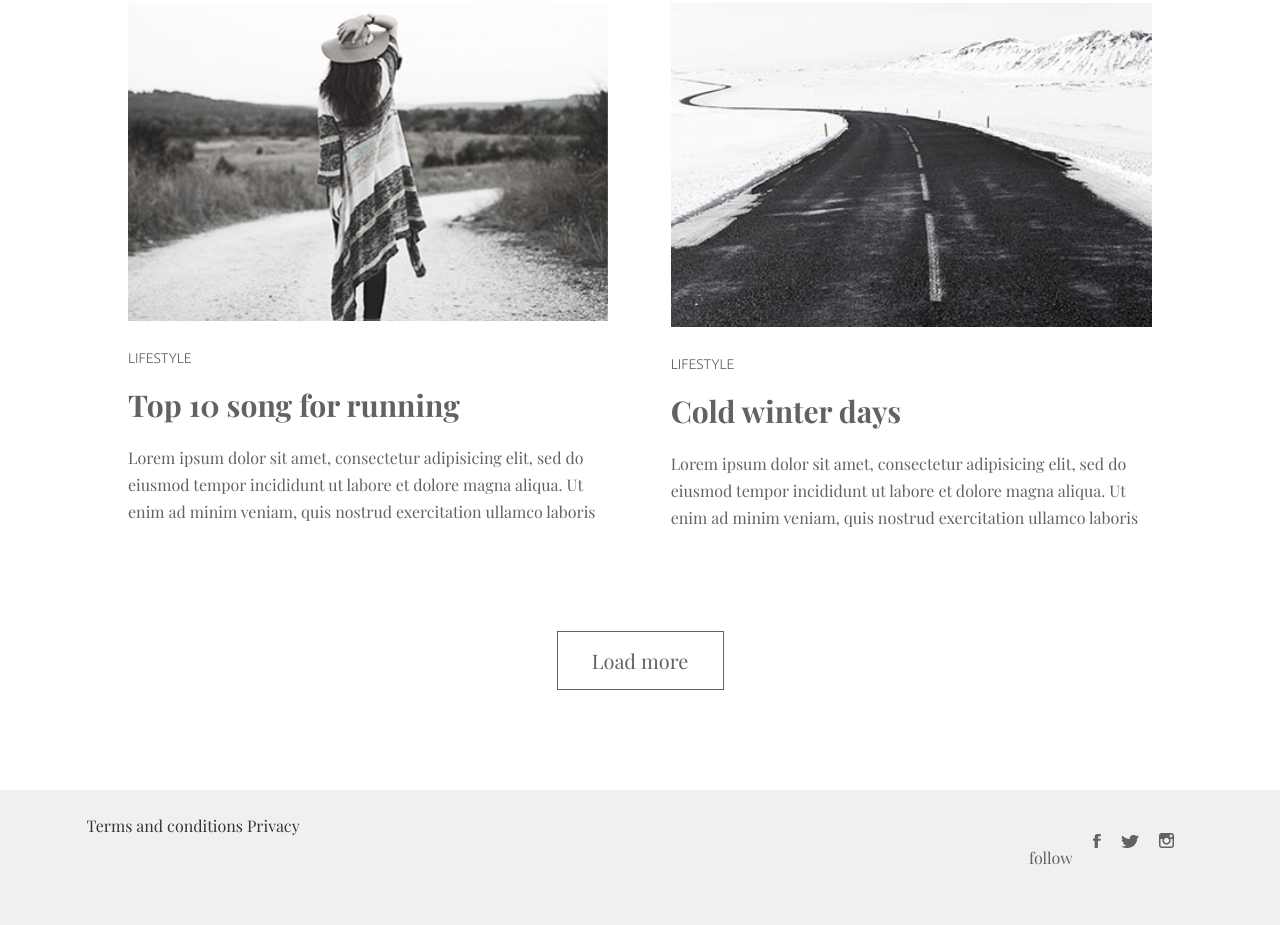
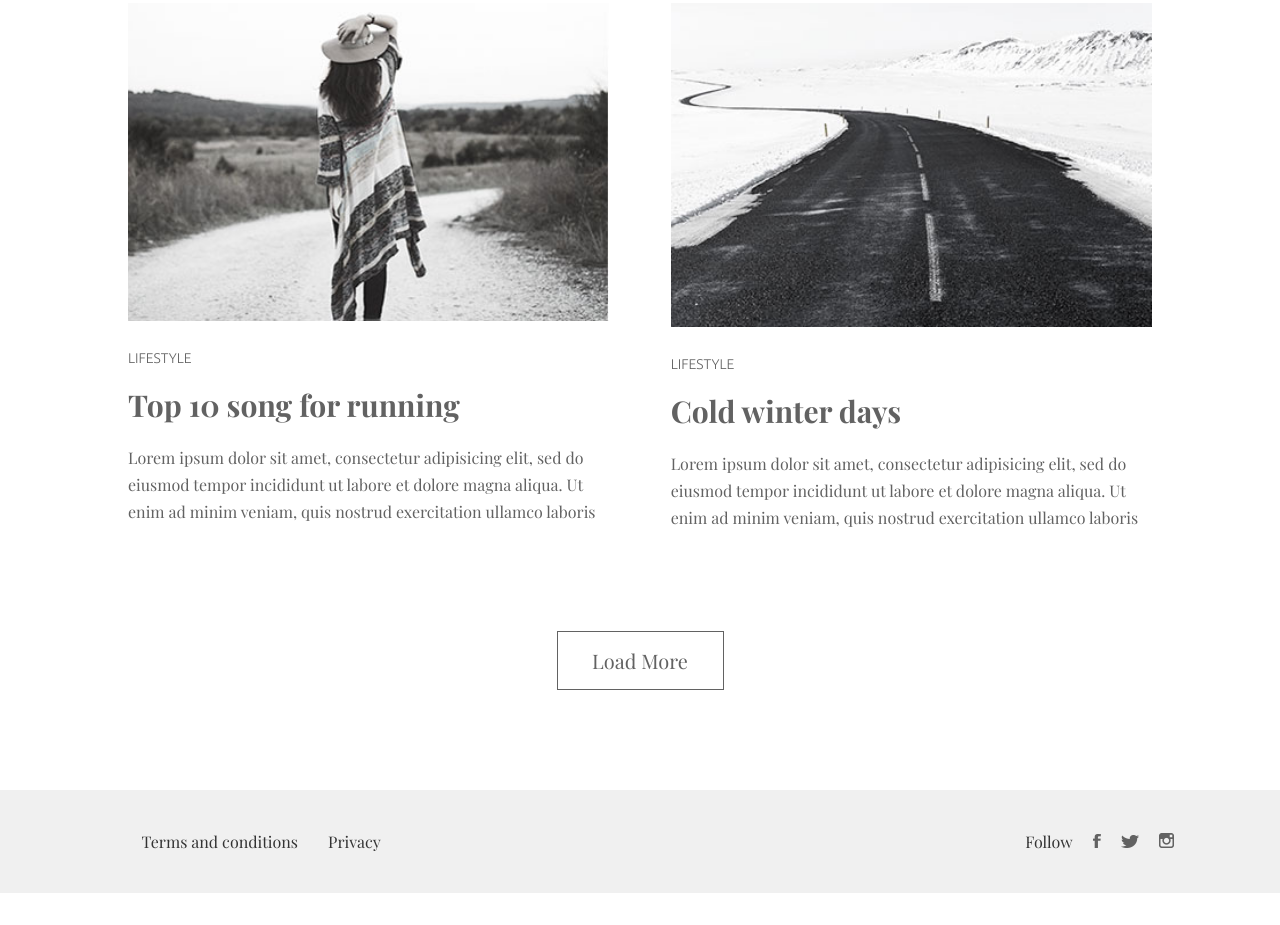
Before and after one commit to mdalamin006/minimo2, a plain HTML site: page index.html in a window 1280 px wide. Shown: the part 2870-3795 px from the top of the page. After the commit the page ends 3763 px from the top, so only its background shows below. Drawn offline with nearby package versions, Linux system fonts and the light colour scheme; a web font is replaced by a local one.

Commit message:
Update index.html

```diff
--- a/index.html
+++ b/index.html
@@ -1,4 +1,3 @@
-
 <!DOCTYPE html>
 <html lang="en">
 <head>
@@ -125,7 +124,8 @@
                             <h2 class="g_head g_h1">Top 10 song for running</h2>
                             <p class="g_para g_p">Lorem ipsum dolor sit amet, consectetur adipisicing elit, sed do eiusmod tempor incididunt ut labore et dolore magna aliqua. Ut enim ad minim veniam, quis nostrud exercitation ullamco laboris</p>
                         </div>
-                        <!--Single End-->        <!--Single Start-->
+                        <!--Single End-->
+                             <!--Single Start-->
                     <div class="l_s pt_1">
                     <div class="l_img">
                         <img src="images/last2.jpg" alt="minimo">
@@ -137,32 +137,32 @@
                 <!--Single End-->
             </div>
         </div>
+           <!--Load-->
+           <div class="load">
+            <button type="button">Load More</button>
+            </div>
+        <!--Load-->
     </section>
     <!--Last end-->
-    <!--load-->
-    <section class="load">
-        <div class="l_more">
-            <button> Load more</button>
-        </div>
-    </section>
-    <!--load end-->
     <!--Follow -->
-    <section class="follow">
+    <footer class="follow">
         <div class="container">
-            <div class="f_content"></div>
         <div class="f_terms">
-          <a href="#">Terms and conditions Privacy</a>
+            <ul>
+                <li>  <a href="#">Terms and conditions</a>  </li>
+                <li> <a href="#">Privacy</a>  </li>
+            </ul>
         </div>
         <div class="f_follow">
             <ul>
-                <li><p>follow</p></li>
+                <li><span>follow</span></li>
                 <li> <a href="https://www.facebook.com/mdalamina006" target="_blank"> <img src="images/facebooklogo.png" alt="minimo">  </a> </li>
                 <li>  <a href="https://x.com/md_alaminahmed" target="_blank">  <img src="images/twitterlogo.png" alt="minimo"> </a>  </li>
-            <li>   <a href="https://www.instagram.com/efti_ahmed_alamin/" target="_blank"> <img src="images/instalogo.png" alt=""> </a> </li>
+            <li> <a href="https://www.instagram.com/efti_ahmed_alamin/" target="_blank"> <img src="images/instalogo.png" alt=""> </a> </li>
             </ul>
         </div>
         </div>
-    </section>
+    </footer>
     <!--Follow end-->
 </body>
 </html>
```
